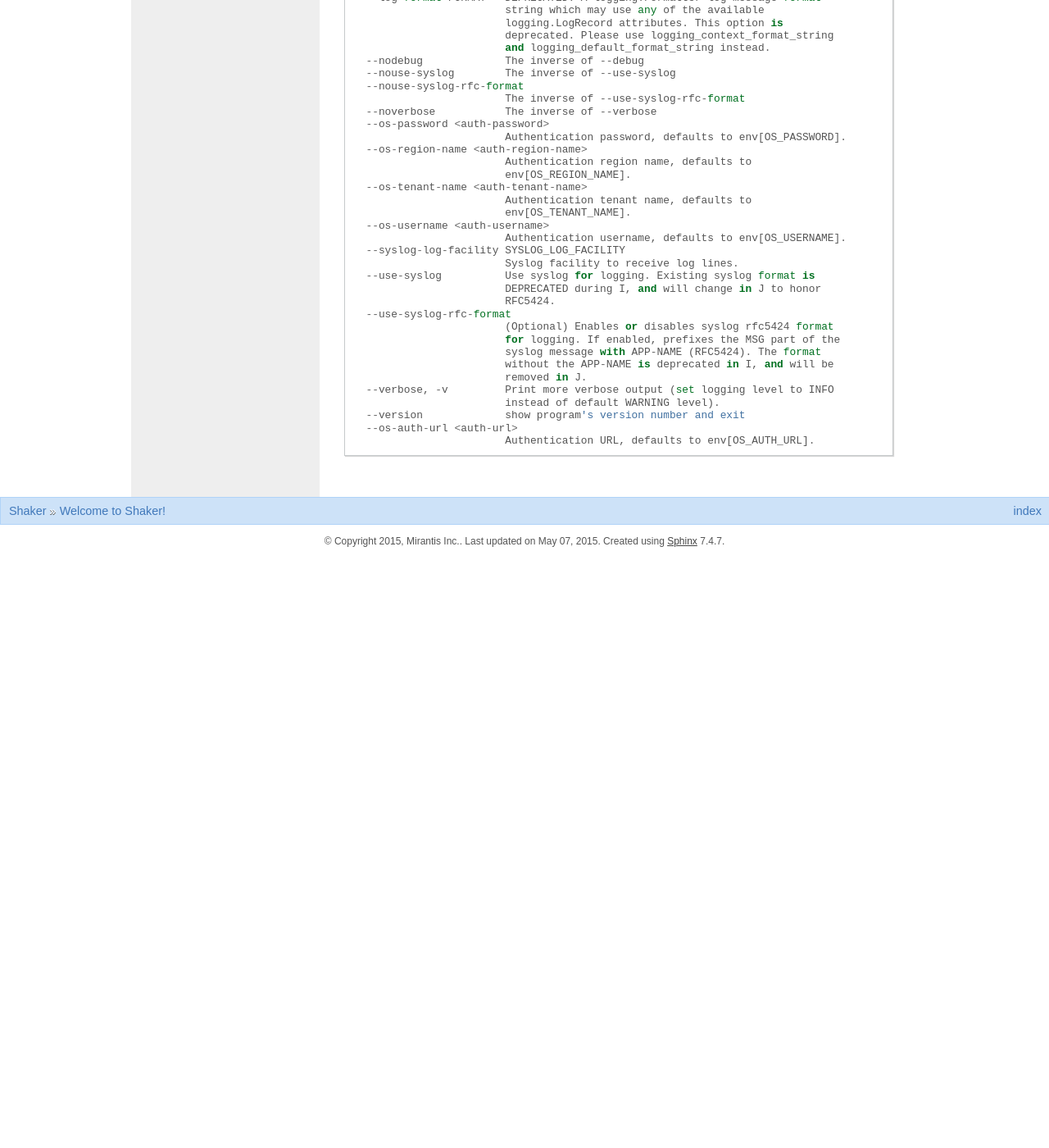
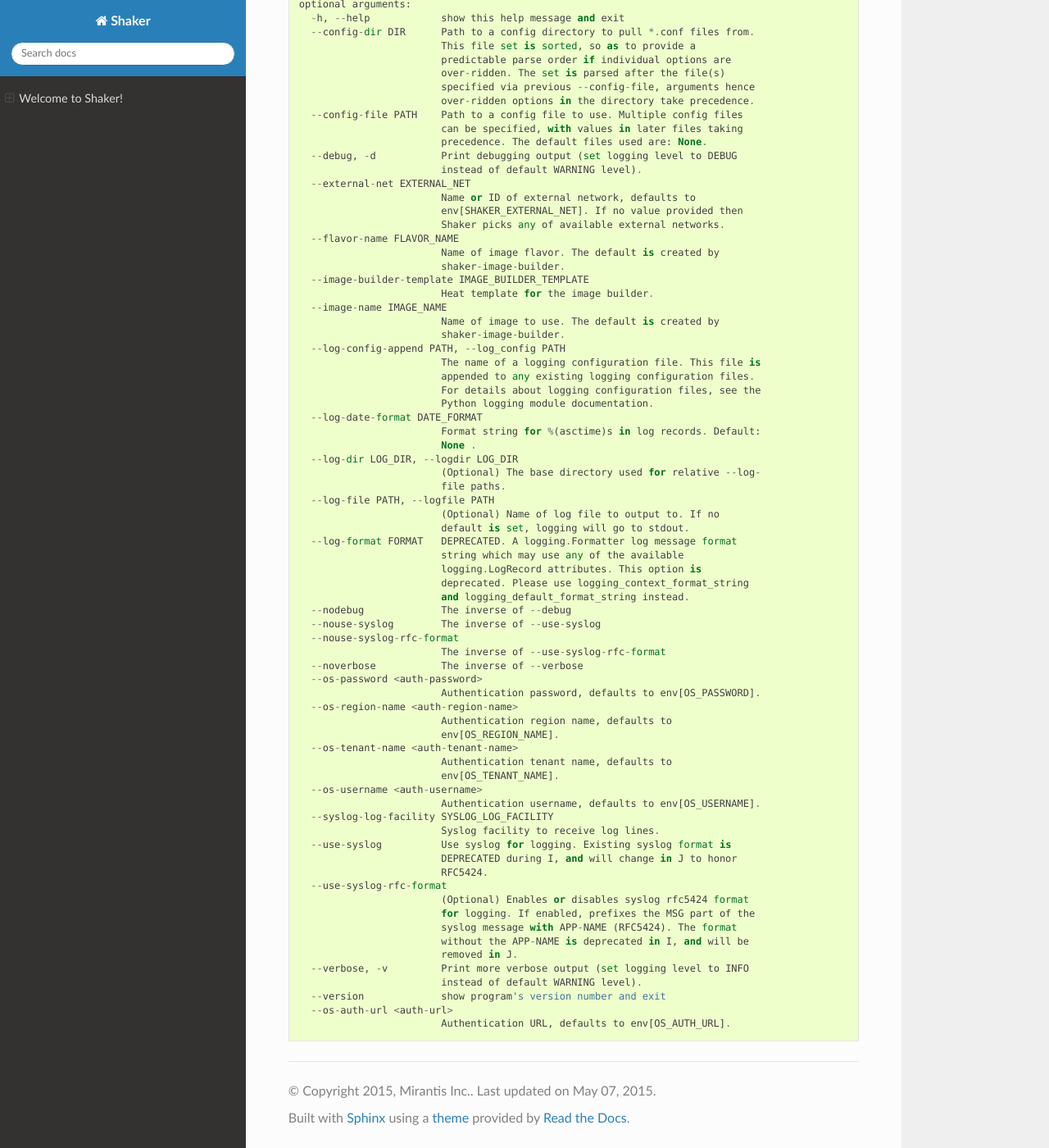
Before and after one commit to openstack-archive/shaker, a Sphinx documentation site: the page built from doc/source/index.rst, in a window 1280 px wide and 1400 px high, scrolled down 6796 px. Shown: the whole window at 82% size. Built offline with Sphinx 7.4.7 and the Read the Docs theme 2.0.0, drawn with Linux system fonts in a browser that asks for light colours; formulas are drawn with MathJax 3; the version number could not be read and is left out; before the commit the page ends 7476 px from its top, so only the background shows below that; some of the changed text lies outside the part shown.

Commit message:
[WIP] Restyle docs
Change-Id: Id8502e1b37d0c0f8396a6056331c7d34d7699c0f

```diff
--- a/doc/source/conf.py
+++ b/doc/source/conf.py
@@ -100,8 +100,18 @@
 
 # The theme to use for HTML and HTML Help pages.  See the documentation for
 # a list of builtin themes.
-html_theme_path = ['.']
-html_theme = '_theme'
+# html_theme_path = ['.']
+# html_theme = '_theme'
+
+# on_rtd is whether we are on readthedocs.org, this line of code grabbed from docs.readthedocs.org
+on_rtd = os.environ.get('READTHEDOCS', None) == 'True'
+
+if not on_rtd:  # only import and set the theme if we're building docs locally
+    import sphinx_rtd_theme
+    html_theme = 'sphinx_rtd_theme'
+    html_theme_path = [sphinx_rtd_theme.get_html_theme_path()]
+
+# otherwise, readthedocs.org uses their theme by default, so no need to specify it
 
 # Theme options are theme-specific and customize the look and feel of a theme
 # further.  For a list of options available for each theme, see the
@@ -130,7 +140,7 @@
 # Add any paths that contain custom static files (such as style sheets) here,
 # relative to this directory. They are copied after the builtin static files,
 # so a file named "default.css" will overwrite the builtin "default.css".
-html_static_path = ['_static']
+# html_static_path = ['_static']
 
 # If not '', a 'Last updated on:' timestamp is inserted at every page bottom,
 # using the given strftime format.
@@ -143,11 +153,11 @@
 #html_use_smartypants = True
 
 # Custom sidebar templates, maps document names to template names.
-html_sidebars = {
-    'index':    ['sidebarlinks.html', 'localtoc.html', 'searchbox.html', 'sourcelink.html'],
-    '**':       ['localtoc.html', 'relations.html',
-                 'searchbox.html', 'sourcelink.html']
-}
+# html_sidebars = {
+#     'index':    ['sidebarlinks.html', 'localtoc.html', 'searchbox.html', 'sourcelink.html'],
+#     '**':       ['localtoc.html', 'relations.html',
+#                  'searchbox.html', 'sourcelink.html']
+# }
 
 # Additional templates that should be rendered to pages, maps page names to
 # template names.
```
Also changed, not shown: 1 other file.
